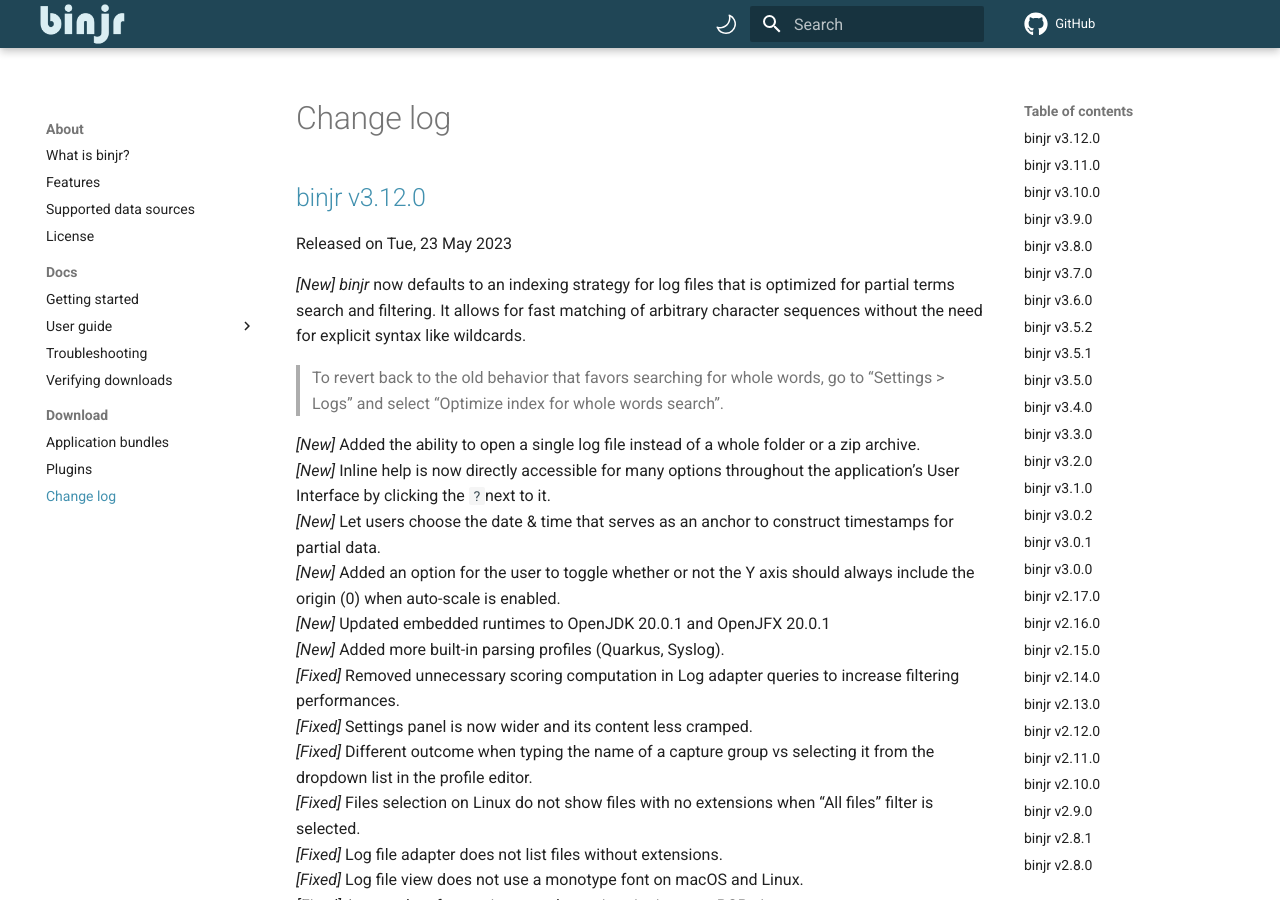
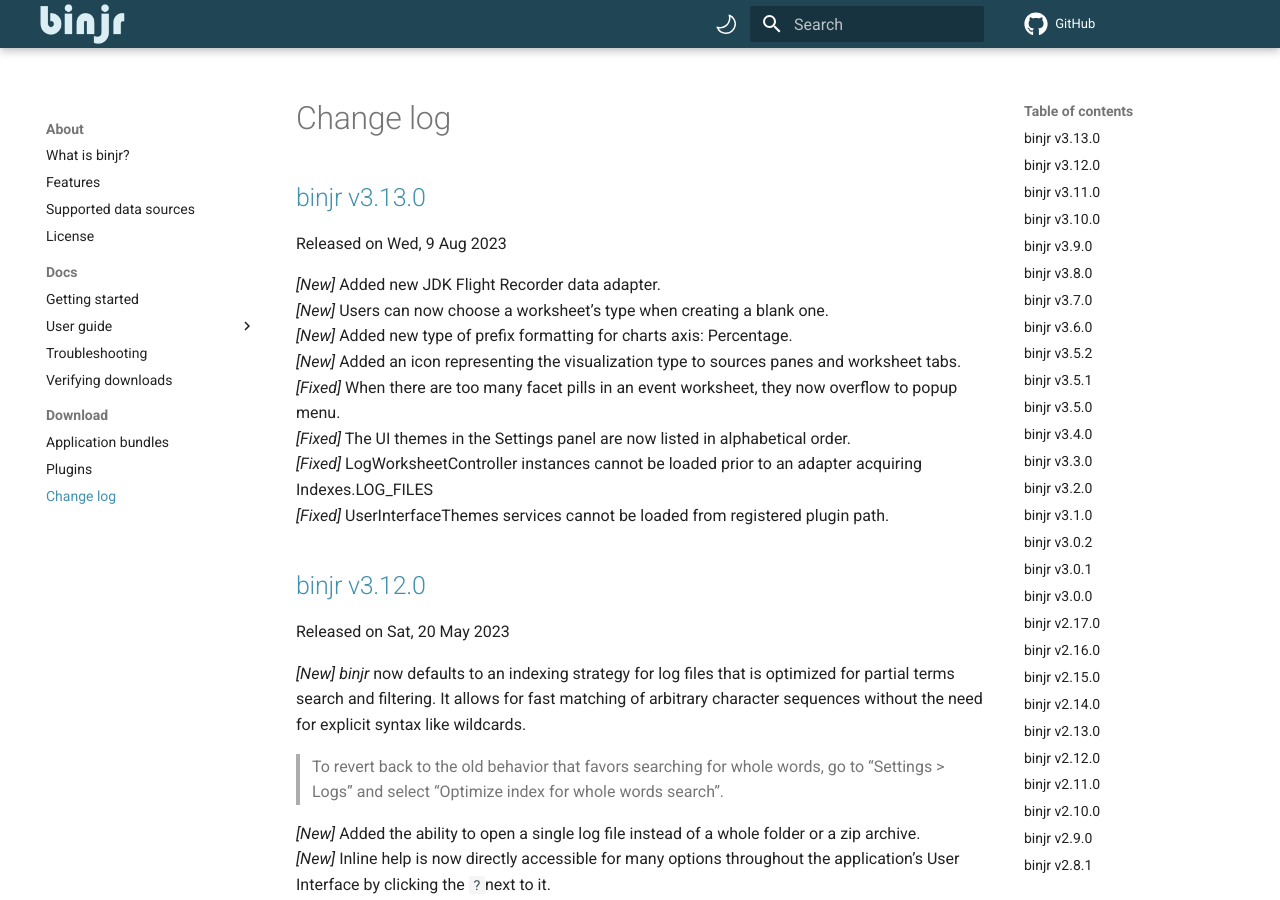
Before and after one commit to binjr/binjr.github.io, an MkDocs documentation site: the page built from docs/download/CHANGELOG.md, in a window 1280 px wide and 900 px high. Built offline with MkDocs 1.6.1 and Material for MkDocs 9.7.7, drawn with Linux system fonts in a browser that asks for light colours; comment, search, counter and statistics services are not loaded.

Commit message:
Release  v3.13.0

```diff
--- a/docs/download/CHANGELOG.md
+++ b/docs/download/CHANGELOG.md
@@ -1,7 +1,20 @@
 # Change log
 
+## [binjr v3.13.0](https://github.com/binjr/binjr/releases/tag/v3.13.0)
+Released on Wed, 9 Aug 2023
+
+_[New]_ Added new JDK Flight Recorder data adapter.
+_[New]_ Users can now choose a worksheet's type when creating a blank one.
+_[New]_ Added new type of prefix formatting for charts axis: Percentage.
+_[New]_ Added an icon representing the visualization type to   sources panes and worksheet tabs.
+_[Fixed]_ When there are too many facet pills in an event worksheet, they now overflow to popup menu.
+_[Fixed]_ The UI themes in the Settings panel are now listed in alphabetical order.
+_[Fixed]_ LogWorksheetController instances cannot be loaded prior to an adapter acquiring Indexes.LOG_FILES
+_[Fixed]_ UserInterfaceThemes services cannot be loaded from registered plugin path.
+
+
 ## [binjr v3.12.0](https://github.com/binjr/binjr/releases/tag/v3.12.0)
-Released on Tue, 23 May 2023
+Released on Sat, 20 May 2023
 
 _[New]_ *binjr* now defaults to an indexing strategy for log files that is optimized for partial terms search and filtering. It allows for fast matching of arbitrary character sequences without the need for explicit syntax like wildcards.
 > To revert back to the old behavior that favors searching for whole words, go to "Settings > Logs" and select "Optimize index for whole words search".
```
Also changed, not shown: docs/download/latest_release.md (+8 -8 lines), 1 other file.
